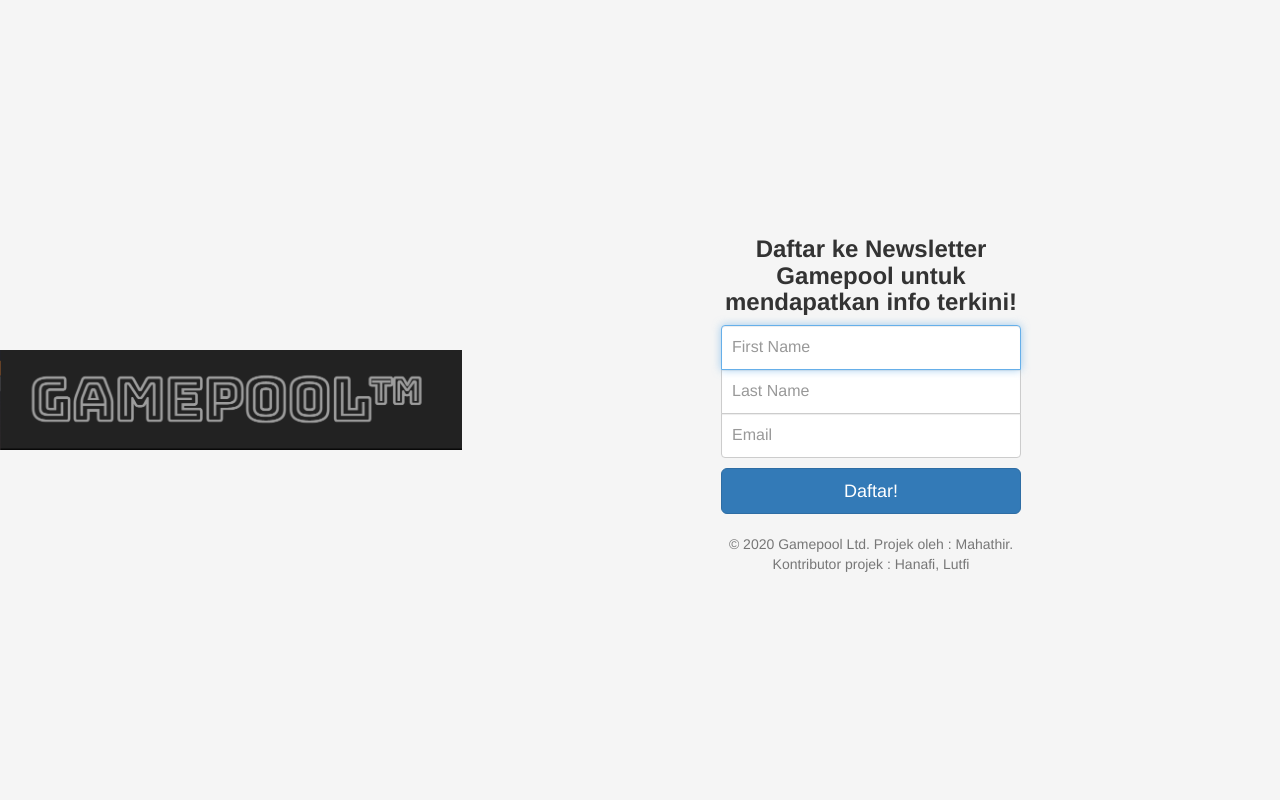
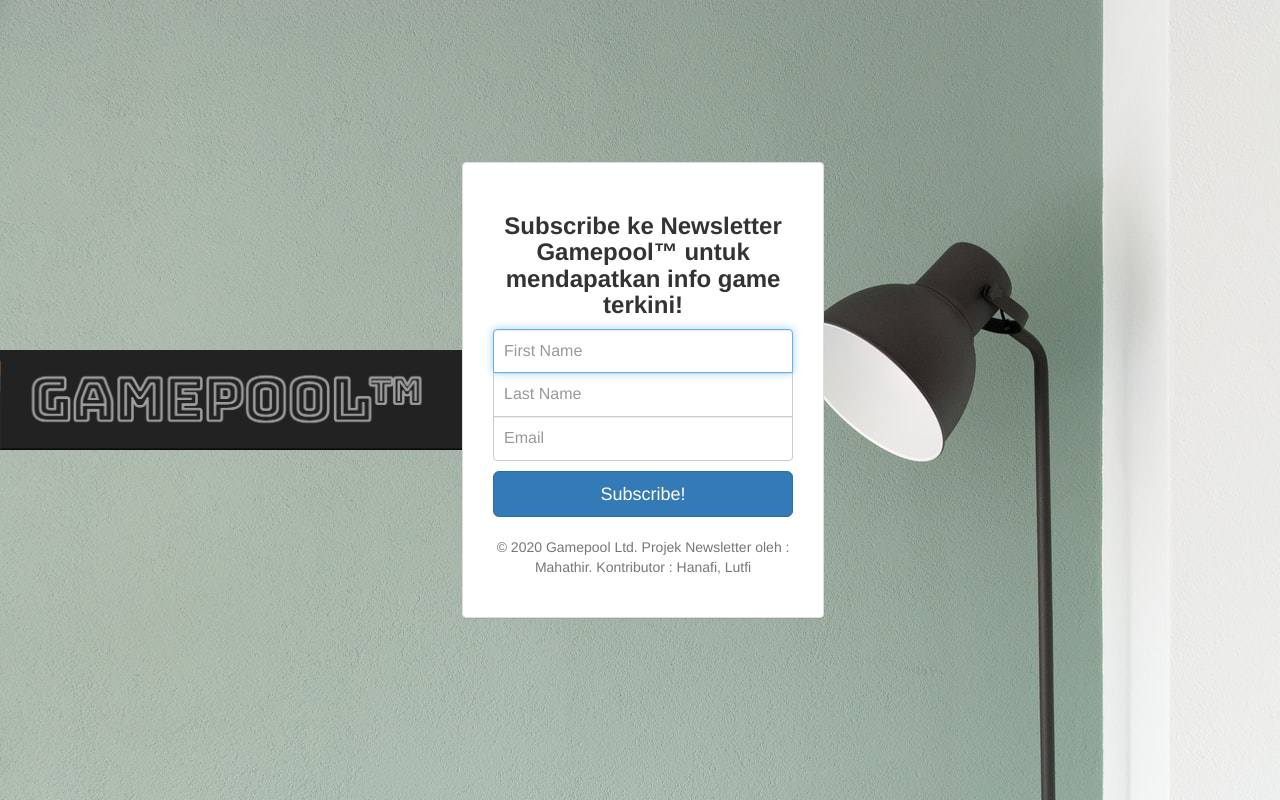
Before and after one commit to achmadmahathirps/Gamepool-Newsletter, a website: page signup.html in a window 1280 px wide. Drawn offline with nearby package versions, Linux system fonts and the light colour scheme; a web font is replaced by a local one.

Commit message:
minor modifications

```diff
--- a/public/css/styles.css
+++ b/public/css/styles.css
@@ -11,11 +11,7 @@
   padding-top: 40px;
   padding-bottom: 40px;
   background-color: #f5f5f5;
-}
-
-div {
-  font-family: 'Bungee Outline';
-  font-weight: bolder;
+  background-image: url(/image/background.jfif);
 }
 
 .form-signin {
--- a/signup.html
+++ b/signup.html
@@ -7,7 +7,7 @@
   <meta name="description" content="">
   <meta name="author" content="Mark Otto, Jacob Thornton, and Bootstrap contributors">
   <meta name="generator" content="Jekyll v4.1.1">
-  <title>Newsletter Signup</title>
+  <title>Gamepool Newsletter</title>
 
   <link rel="canonical" href="https://getbootstrap.com/docs/4.5/examples/sign-in/">
 
@@ -32,19 +32,27 @@
 
 <body class="text-center">
   <img class="mb-4 text-center" src="image/gamepool-logo.png" alt="" width="" height="100">
+
+  <div class="mb-3 panel panel-default">
+    <div class="mb-3 panel-body">
       <form action="/" class="form-signin" method="POST">
 
-    <h1 class="h3 mb-3"><strong>Daftar ke Newsletter Gamepool untuk mendapatkan info terkini!</strong></h1>
+        <h1 class="h3 mb-3"><strong>Subscribe ke Newsletter Gamepool™ untuk mendapatkan info game terkini!</strong></h1>
 
         <input type="text" name="fName" id="inputEmail" class="form-control top" placeholder="First Name" required
           autofocus>
         <input type="text" name="lName" id="inputPassword" class="form-control middle" placeholder="Last Name" required>
         <input type="email" name="email" id="inputPassword" class="form-control bottom" placeholder="Email" required>
 
-    <button class="btn btn-lg btn-primary btn-block" type="submit">Daftar!</button>
+        <button class="btn btn-lg btn-primary btn-block" type="submit">Subscribe!</button>
         <br>
-    <p class="mt-5 mb-3 text-muted">&copy; 2020 Gamepool Ltd. Projek oleh : Mahathir. Kontributor projek : Hanafi, Lutfi
+        <p class="mt-5 mb-3 text-muted">&copy; 2020 Gamepool Ltd. Projek Newsletter oleh : Mahathir. Kontributor : Hanafi, Lutfi
         </p>
       </form>
+    </div>
+  </div>
+
+
 </body>
+
 </html>
```
Also changed, not shown: public/image/background.jfif (added), public/image/background.jpg (added). Lines whose indentation alone changed are shown as unchanged.
